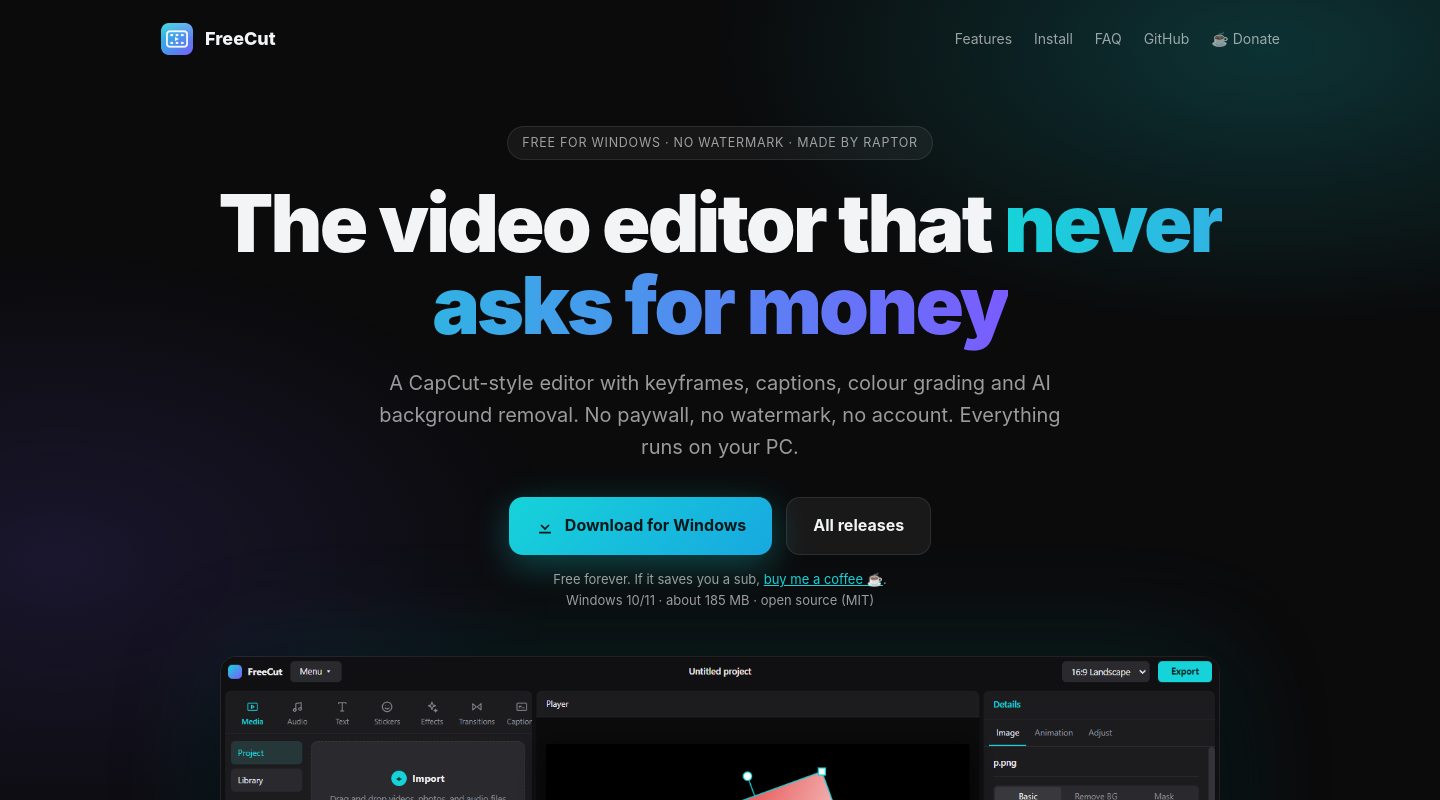
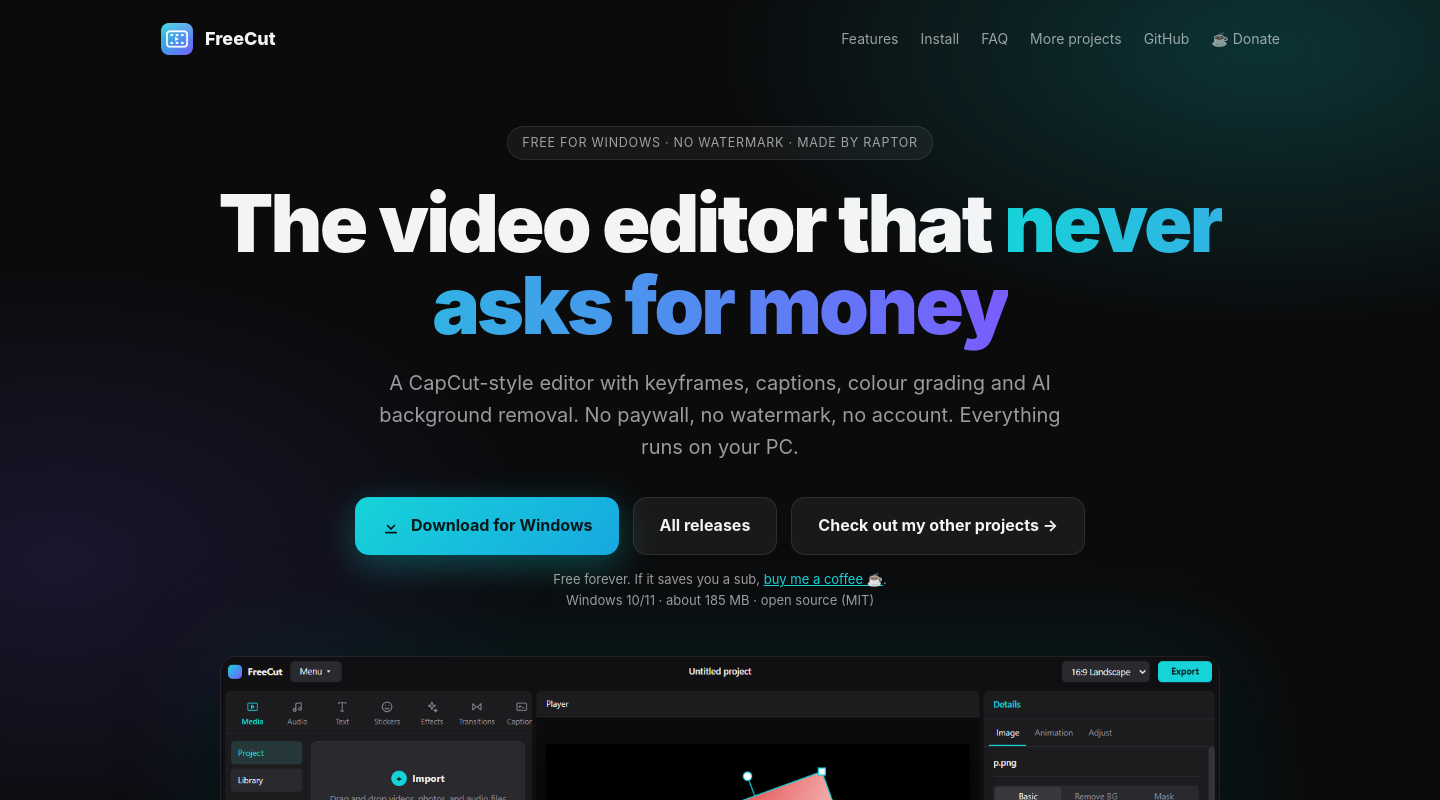
Before and after one commit to wapytor/freecut, an Electron app: page docs/index.html in a window 1440 px wide. Shown: the top 800 px of the page. Drawn offline with Linux system fonts and the light colour scheme.

Commit message:
Link to other projects

```diff
--- a/docs/index.html
+++ b/docs/index.html
@@ -77,7 +77,7 @@ footer{margin-top:90px;padding:32px 0 50px;border-top:1px solid var(--line);text
 <div class="wrap">
   <nav>
     <a class="brand" href="#"><img src="icon.png" alt="">FreeCut</a>
-    <div class="links"><a href="#features">Features</a><a href="#install">Install</a><a href="#faq">FAQ</a><a href="https://github.com/wapytor/freecut">GitHub</a><a href="https://ko-fi.com/raptormakesstuff" target="_blank" rel="noopener">☕ Donate</a></div>
+    <div class="links"><a href="#features">Features</a><a href="#install">Install</a><a href="#faq">FAQ</a><a href="https://raptormakesstuff.duckdns.org/" target="_blank" rel="noopener">More projects</a><a href="https://github.com/wapytor/freecut">GitHub</a><a href="https://ko-fi.com/raptormakesstuff" target="_blank" rel="noopener">☕ Donate</a></div>
   </nav>
 
   <header class="hero">
@@ -87,6 +87,7 @@ footer{margin-top:90px;padding:32px 0 50px;border-top:1px solid var(--line);text
     <div class="cta">
       <a class="btn primary" data-dl href="https://github.com/wapytor/freecut/releases/latest/download/FreeCut-Setup-0.1.0.exe"><svg viewBox="0 0 24 24"><path d="M12 3v11.2l4.1-4.1 1.4 1.4L12 17l-5.5-5.5 1.4-1.4 4.1 4.1V3zM5 19h14v2H5z"/></svg>Download for Windows</a>
       <a class="btn" href="https://github.com/wapytor/freecut/releases/latest">All releases</a>
+      <a class="btn" href="https://raptormakesstuff.duckdns.org/" target="_blank" rel="noopener">Check out my other projects &rarr;</a>
     </div>
     <p class="fine">Free forever. If it saves you a sub, <a href="https://ko-fi.com/raptormakesstuff" target="_blank" rel="noopener" style="color:var(--a)">buy me a coffee ☕</a>.<br>Windows 10/11 &middot; about 185 MB &middot; open source (MIT)</p>
     <div class="shot"><img src="screenshot.png" alt="FreeCut editor with timeline, player and details panel"></div>
@@ -125,7 +126,7 @@ footer{margin-top:90px;padding:32px 0 50px;border-top:1px solid var(--line);text
     <details><summary>What are the limits?</summary><p>Export runs in real time, so a 5 minute video takes about 5 minutes. The best-quality AI background removal is slow on CPU. There's no cloud content or CapCut project import.</p></details>
   </section>
 
-  <footer>Made by <b style="color:var(--txt)">Raptor</b> &nbsp;&middot;&nbsp; <a href="https://ko-fi.com/raptormakesstuff" target="_blank" rel="noopener">☕ Donate</a> &nbsp;&middot;&nbsp; <a href="https://github.com/wapytor/freecut">Source on GitHub</a></footer>
+  <footer>Made by <b style="color:var(--txt)">Raptor</b> &nbsp;&middot;&nbsp; <a href="https://ko-fi.com/raptormakesstuff" target="_blank" rel="noopener">☕ Donate</a> &nbsp;&middot;&nbsp; <a href="https://raptormakesstuff.duckdns.org/" target="_blank" rel="noopener">My other projects</a> &nbsp;&middot;&nbsp; <a href="https://github.com/wapytor/freecut">Source on GitHub</a></footer>
 </div>
 
 <div class="dlm" id="dlm" role="dialog" aria-modal="true" aria-labelledby="dlt">
```
